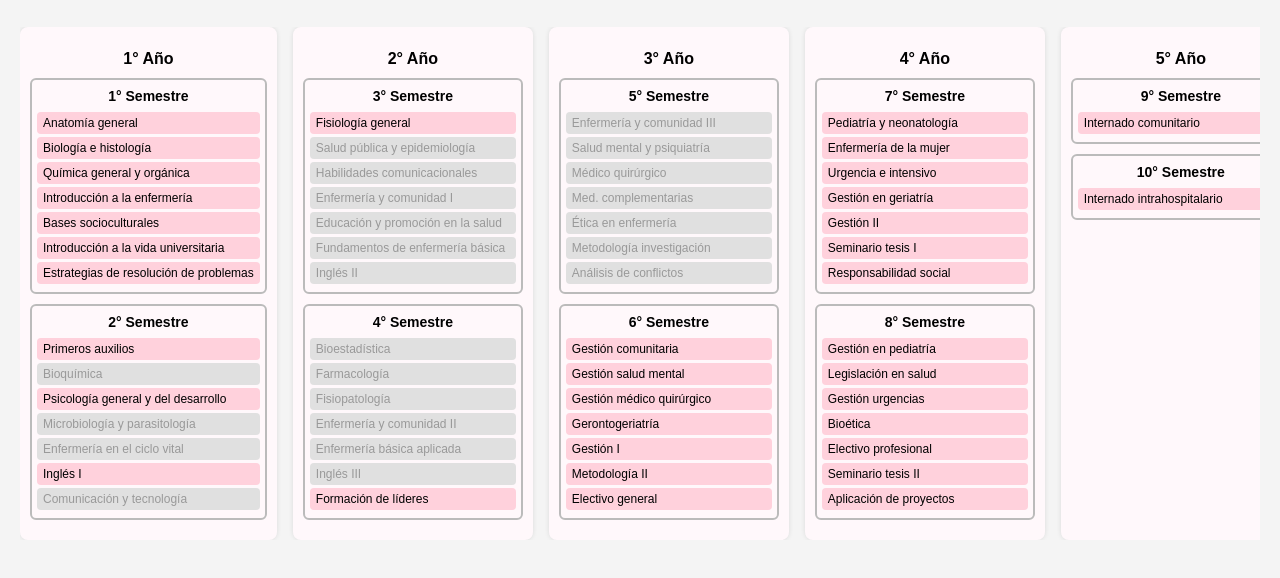
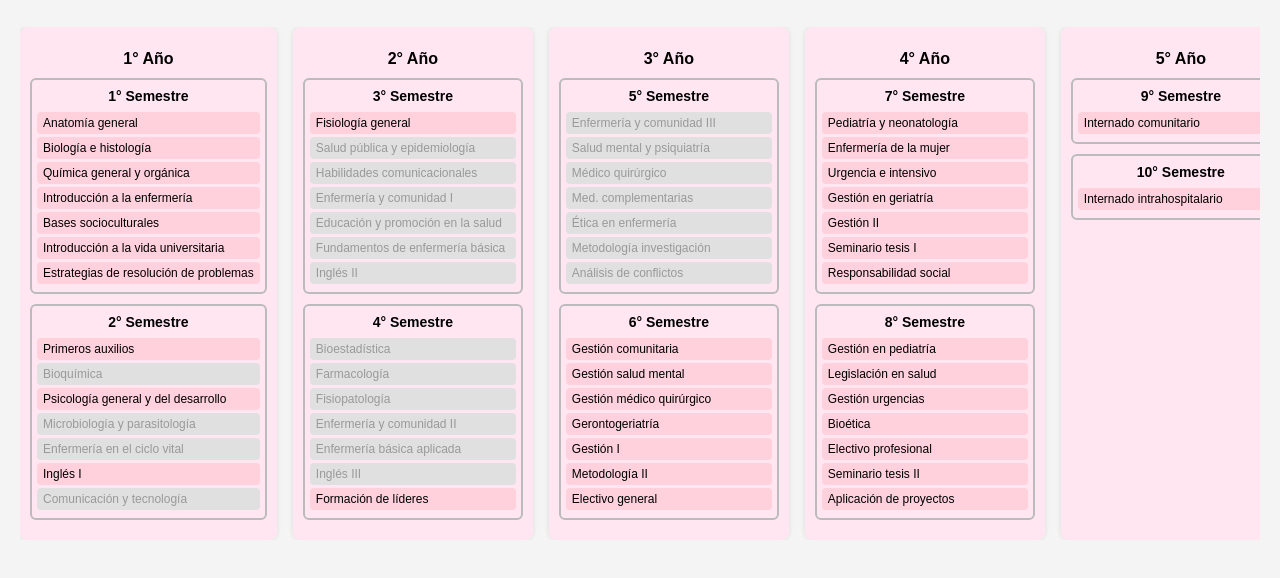
Before and after one commit to amjimeng/Malla-enfermeria, a plain HTML site: page index.html in a window 1280 px wide. Shown: the part 92-670 px from the top of the page. Drawn offline with Linux system fonts and the light colour scheme.

Commit message:
Update style.css

```diff
--- a/style.css
+++ b/style.css
@@ -22,7 +22,7 @@ h1 {
 }
 
 .columna-año {
-  background-color: #fff8fb;
+  background-color: #ffe6f0;
   padding: 10px;
   border-radius: 8px;
   min-width: 220px;
```
